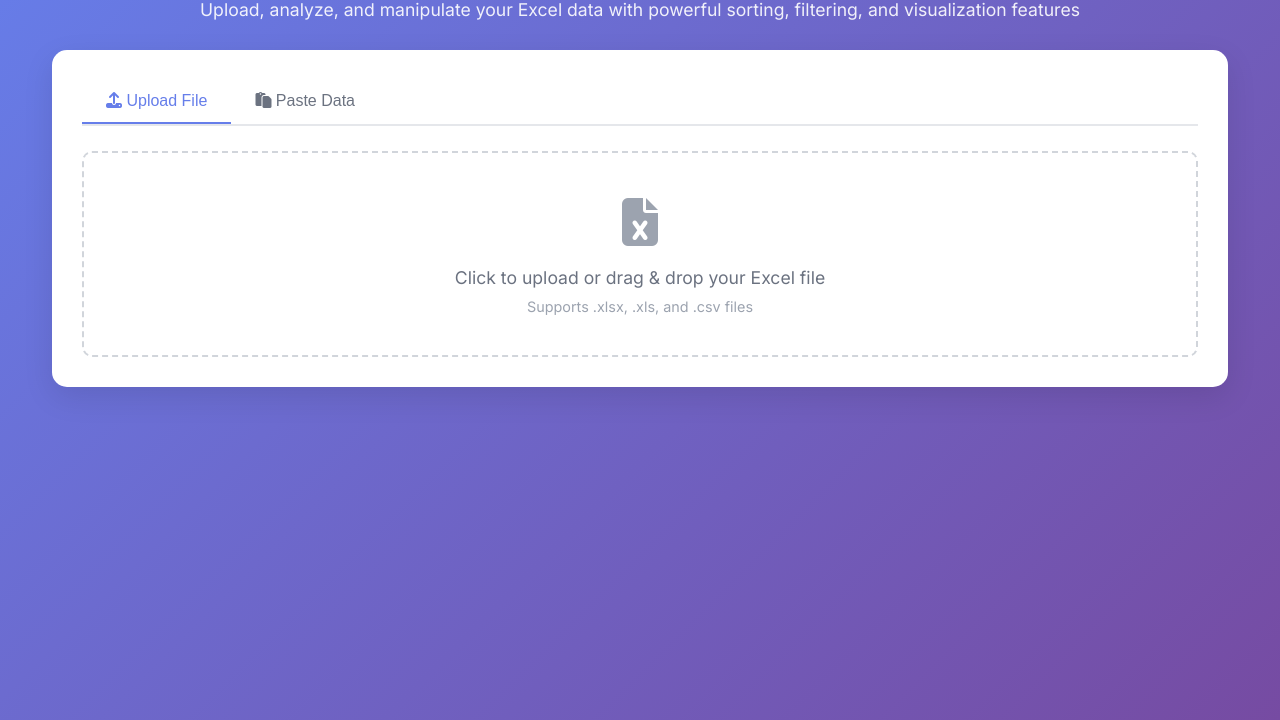
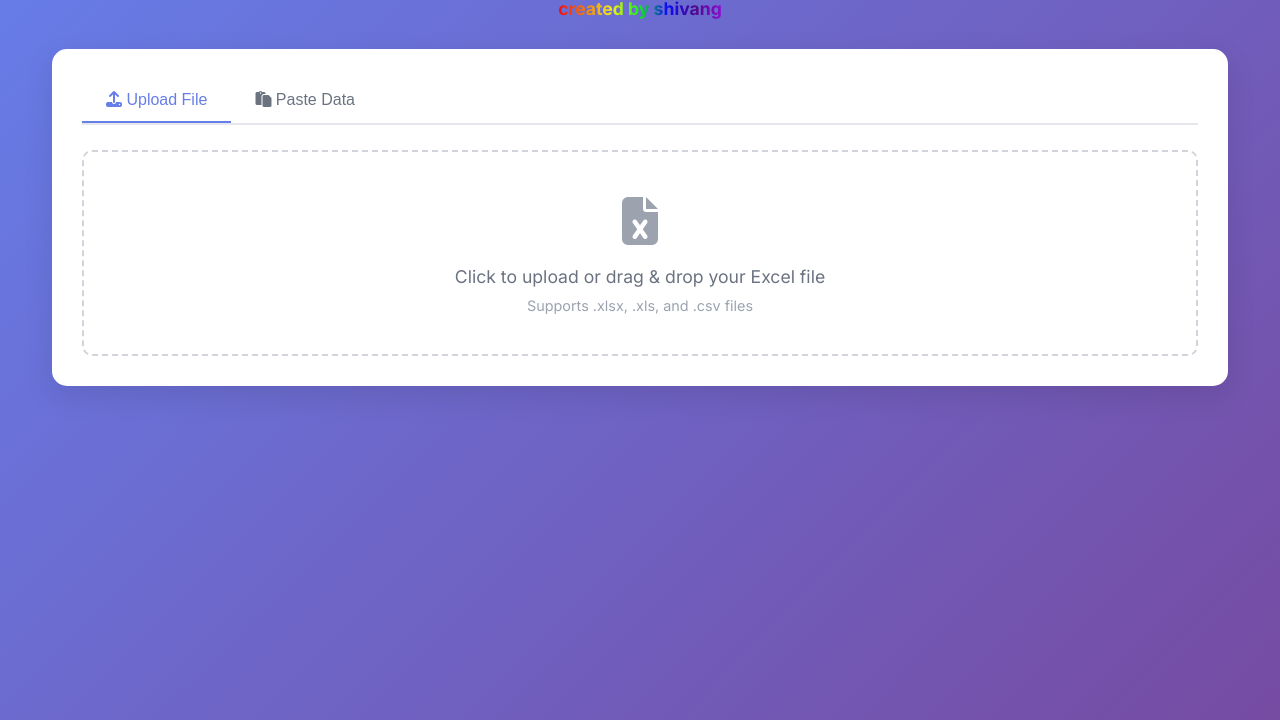
Before and after one commit to ntqueprince/excel, a plain HTML site: page index.html in a window 1280 px wide. Shown: the part 80-800 px from the top of the page. Drawn offline with Linux system fonts and the light colour scheme.

Commit message:
Update index.html

```diff
--- a/index.html
+++ b/index.html
@@ -14,7 +14,7 @@
     <div class="container">
         <div class="header">
             <h1><i class="fas fa-table"></i> Excel Data Analysis Tool</h1>
-            <p>Upload, analyze, and manipulate your Excel data with powerful sorting, filtering, and visualization features</p>
+            <p class="rainbow-text">created by shivang</p>
         </div>
 
         <div class="input-section">
```
